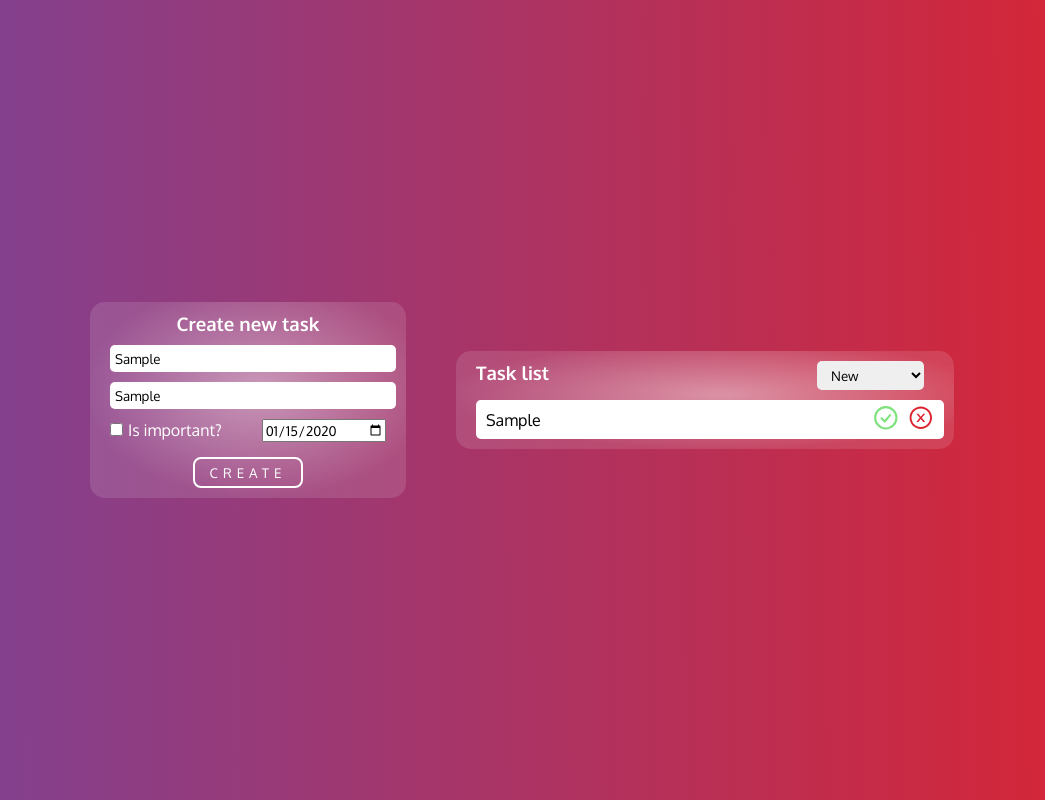
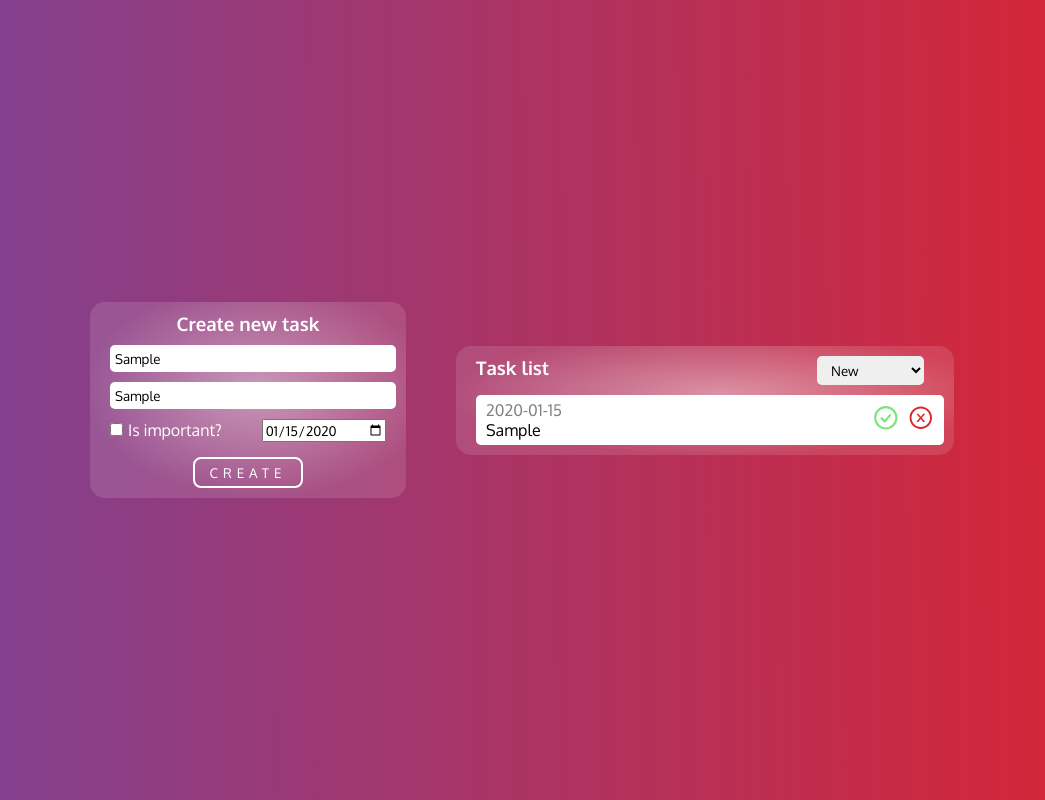
Before and after one commit to HiImRussel/to-do-app, a React (Create React App) app: page / in a window 1280 px wide. Both pictures are taken after typing "Sample", "Sample", "2020-01-15" into the empty fields and a click on the button "CREATE". Shown: the whole page, without its empty margins (118-1163 px from the left). Built offline with nearby package versions, Linux system fonts and the light colour scheme.

Commit message:
Fixed bug, added animations, added basic form validation

```diff
--- a/src/App.js
+++ b/src/App.js
@@ -21,9 +21,11 @@ const App = () => {
       important: isImportant,
       status: "new",
     };
-    const tasks_to_save = [...tasks, JSON.stringify(newTask)];
+    const tasks_to_save = [...tasks, newTask];
 
-    document.cookie = JSON.stringify(tasks_to_save);
+    document.cookie = `data=${JSON.stringify(
+      tasks_to_save
+    )}; expires=Thu, 18 Dec 3099 12:00:00 UTC`;
     setTasks((prevValue) => [...prevValue, newTask]);
   };
 
@@ -36,7 +38,9 @@ const App = () => {
       }
     });
     setTasks(new_tasks_list);
-    document.cookie = JSON.stringify(new_tasks_list);
+    document.cookie = `data=${JSON.stringify(
+      new_tasks_list
+    )}; expires=Thu, 18 Dec 3099 12:00:00 UTC`;
   };
 
   const completeTask = (id) => {
@@ -56,12 +60,16 @@ const App = () => {
       }
     });
     setTasks(newTaskList);
-    document.cookie = JSON.stringify(newTaskList);
+    document.cookie = `data=${JSON.stringify(
+      newTaskList
+    )}; expires=Thu, 18 Dec 3099 12:00:00 UTC`;
   };
 
   useEffect(() => {
     if (document.cookie.length > 0) {
-      setTasks(JSON.parse(document.cookie));
+      const taskskData = JSON.parse(document.cookie.split("=")[1]);
+      console.log(document.cookie.split("=")[1]);
+      setTasks(taskskData);
     }
   }, []);
 
--- a/src/components/CreateTask.jsx
+++ b/src/components/CreateTask.jsx
@@ -4,8 +4,14 @@ import "../css/Form.css";
 
 const CreateNewTask = ({ handler }) => {
   const [taskNameVelue, setTaskNameValue] = useState("");
+  const [taskNameError, setTaskNameError] = useState(false);
+
   const [taskDescriptionVelue, setTaskDescriptionValue] = useState("");
+  const [taskDescriptionError, setTaskDescriptionError] = useState(false);
+
   const [taskDate, setTaskDate] = useState("");
+  const [taskDateError, setTaskDateError] = useState(false);
+
   const [isImportant, setIsImportant] = useState(false);
 
   const handleChange = (e) => {
@@ -29,7 +35,34 @@ const CreateNewTask = ({ handler }) => {
 
   const handleSubmit = (e) => {
     e.preventDefault();
-    handler(taskNameVelue, taskDescriptionVelue, taskDate, isImportant);
+    let validationError = false;
+    //name validation
+    if (taskNameVelue.length === 0) {
+      setTaskNameError(true);
+      validationError = true;
+    } else {
+      setTaskNameError(false);
+    }
+
+    //description validate
+    if (taskDescriptionVelue.length === 0) {
+      setTaskDescriptionError(true);
+      validationError = true;
+    } else {
+      setTaskDescriptionError(false);
+    }
+
+    //date validation
+    if (taskDate.length === 0) {
+      setTaskDateError(true);
+      validationError = true;
+    } else {
+      setTaskDateError(false);
+    }
+
+    if (validationError === false) {
+      handler(taskNameVelue, taskDescriptionVelue, taskDate, isImportant);
+    }
   };
 
   return (
@@ -43,6 +76,9 @@ const CreateNewTask = ({ handler }) => {
           value={taskNameVelue}
           onChange={handleChange}
         />
+        {taskNameError && (
+          <span style={{ color: "white" }}>This field is require</span>
+        )}
         <br />
         <input
           type="text"
@@ -51,6 +87,9 @@ const CreateNewTask = ({ handler }) => {
           value={taskDescriptionVelue}
           onChange={handleChange}
         />
+        {taskDescriptionError && (
+          <span style={{ color: "white" }}>This field is require</span>
+        )}
         <br />
         <input
           type="checkbox"
@@ -65,6 +104,12 @@ const CreateNewTask = ({ handler }) => {
           value={taskDate}
           onChange={handleChange}
         />
+        {taskDateError && (
+          <>
+            <br />
+            <span style={{ color: "white" }}>Please set date</span>
+          </>
+        )}
         <br />
         <button type="submit">CREATE</button>
       </form>
--- a/src/components/Task.jsx
+++ b/src/components/Task.jsx
@@ -11,6 +11,7 @@ const Task = ({
   deleteTask,
   completeTask,
   status,
+  date,
 }) => {
   const [isDescriptionVisable, setIsSecriptionVisable] = useState(false);
   const [displayDescription, setDescription] = useState("");
@@ -25,9 +26,18 @@ const Task = ({
       <div
         className="task"
         onClick={() => handleClick(description)}
-        style={important ? { backgroundColor: "#F6E39C" } : {}}
+        style={
+          important
+            ? {
+                backgroundColor: "#F6E39C",
+              }
+            : {}
+        }
       >
-        <span>{name}</span>
+        <div class="info">
+          <p>{date}</p>
+          <span>{name}</span>
+        </div>
         <div className="buttons">
           {status === "new" && (
             <svg
--- a/src/components/TaskList.jsx
+++ b/src/components/TaskList.jsx
@@ -10,7 +10,7 @@ const TaskList = ({ tasks, deleteTask, completeTask }) => {
     setFilter(e.target.value);
   };
 
-  const display_tasks = tasks.map((task) => {
+  const display_tasks = tasks.reverse().map((task) => {
     if (task.status === filter) {
       return (
         <Task
@@ -22,6 +22,7 @@ const TaskList = ({ tasks, deleteTask, completeTask }) => {
           deleteTask={deleteTask}
           completeTask={completeTask}
           status={filter}
+          date={task.date}
         />
       );
     }
--- a/src/css/Form.css
+++ b/src/css/Form.css
@@ -9,6 +9,7 @@
   color: white;
   border-radius: 15px;
   margin-right: 50px;
+  animation: slideForm 0.3s ease-in-out;
 }
 
 form input[type="text"] {
@@ -63,3 +64,14 @@ form button:hover {
     margin-right: 0px;
   }
 }
+
+@keyframes slideForm {
+  from {
+    transform: translateX(-60px);
+    opacity: 0;
+  }
+  to {
+    transform: translateX(0px);
+    opacity: 1;
+  }
+}
--- a/src/css/Task.css
+++ b/src/css/Task.css
@@ -10,6 +10,10 @@
   justify-content: space-between;
   cursor: pointer;
   align-items: center;
+}
+
+.task p {
+  color: gray;
 }
 
 .buttons svg {
--- a/src/css/TaskDescription.css
+++ b/src/css/TaskDescription.css
@@ -9,6 +9,7 @@
   display: flex;
   justify-content: center;
   align-items: center;
+  animation: fadeIn 0.3s ease-in-out;
 }
 
 .task-description button {
@@ -21,3 +22,12 @@
   padding: 3px 20px;
   cursor: pointer;
 }
+
+@keyframes fadeIn {
+  from {
+    opacity: 0;
+  }
+  to {
+    opacity: 1;
+  }
+}
--- a/src/css/TaskList.css
+++ b/src/css/TaskList.css
@@ -11,6 +11,7 @@
   max-height: 80vh;
   overflow-y: scroll;
   padding-right: 30px;
+  animation: slideList 0.3s ease-in-out;
 }
 
 #options {
@@ -40,3 +41,14 @@ select:focus {
     max-height: 60vh;
   }
 }
+
+@keyframes slideList {
+  from {
+    transform: translateX(60px);
+    opacity: 0;
+  }
+  to {
+    transform: translateX(0px);
+    opacity: 1;
+  }
+}
```
